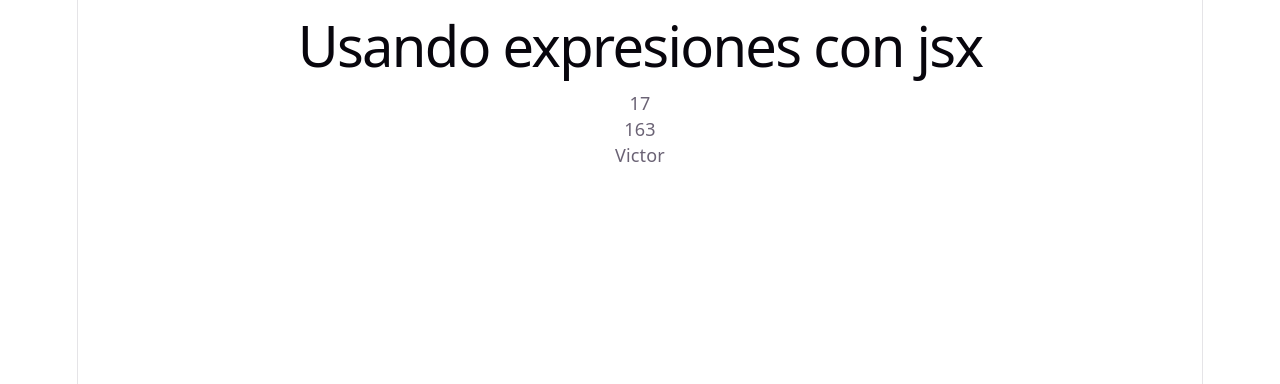
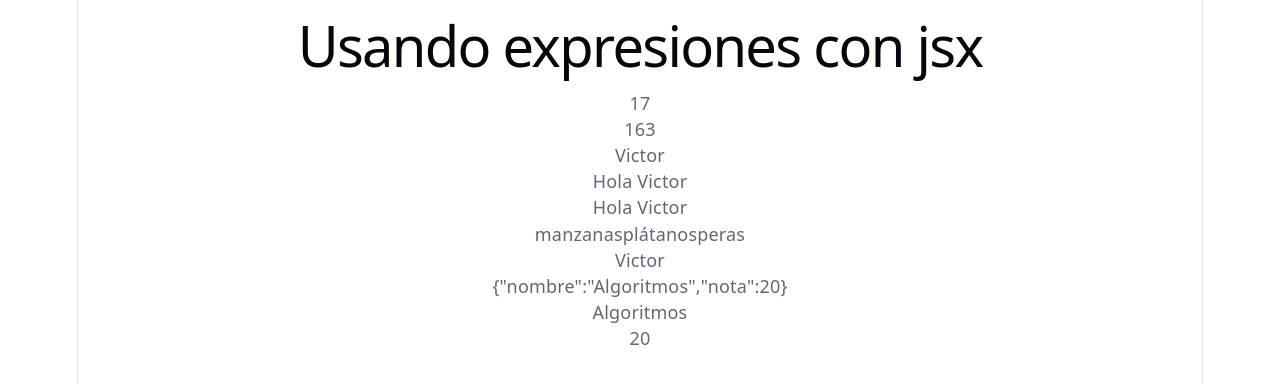
Before and after one commit to victorvzn/bootcamp-frontend-python-g31-jv, a React (Vite) app in the folder semana09/dia01-01-react-introduccion/: page / in a window 1280 px wide. Shown: the top 384 px of the page. Built offline with nearby package versions, Linux system fonts and the light colour scheme.

Commit message:
semana09, dia01, 01, react introducción

```diff
--- a/semana09/dia01-01-react-introduccion/src/App.jsx
+++ b/semana09/dia01-01-react-introduccion/src/App.jsx
@@ -109,10 +109,15 @@
 
 // 07 - Usando expresiones con JSX -> "{}"
 
+import nombreExportado, { frutas, curso } from "./modulo.js"
+
 const App = () => {
   // Lógica del componente
   const suma = 8 + 9
   const nombre = 'Victor'
+
+  // Comentario en React.js van dentro del cuerpo de la función
+  /* Otro comentario multilínea dentro del cuerpo de la función */
 
   return (
     <section>
@@ -121,6 +126,17 @@ const App = () => {
       <p>{suma}</p>
       <p>{1 + 2 * 9 ** 2}</p>
       <p>{nombre}</p>
+
+      <p>Hola {nombre}</p>
+      <p>{`Hola ${nombre}`}</p>
+
+      {/* Comentario en React.js dentro del JSX */}
+
+      <p>{frutas}</p>
+      <p>{nombreExportado}</p>
+      <p>{JSON.stringify(curso)}</p>
+      <p>{curso.nombre}</p>
+      <p>{curso.nota}</p>
     </section>
   )
 }
```
